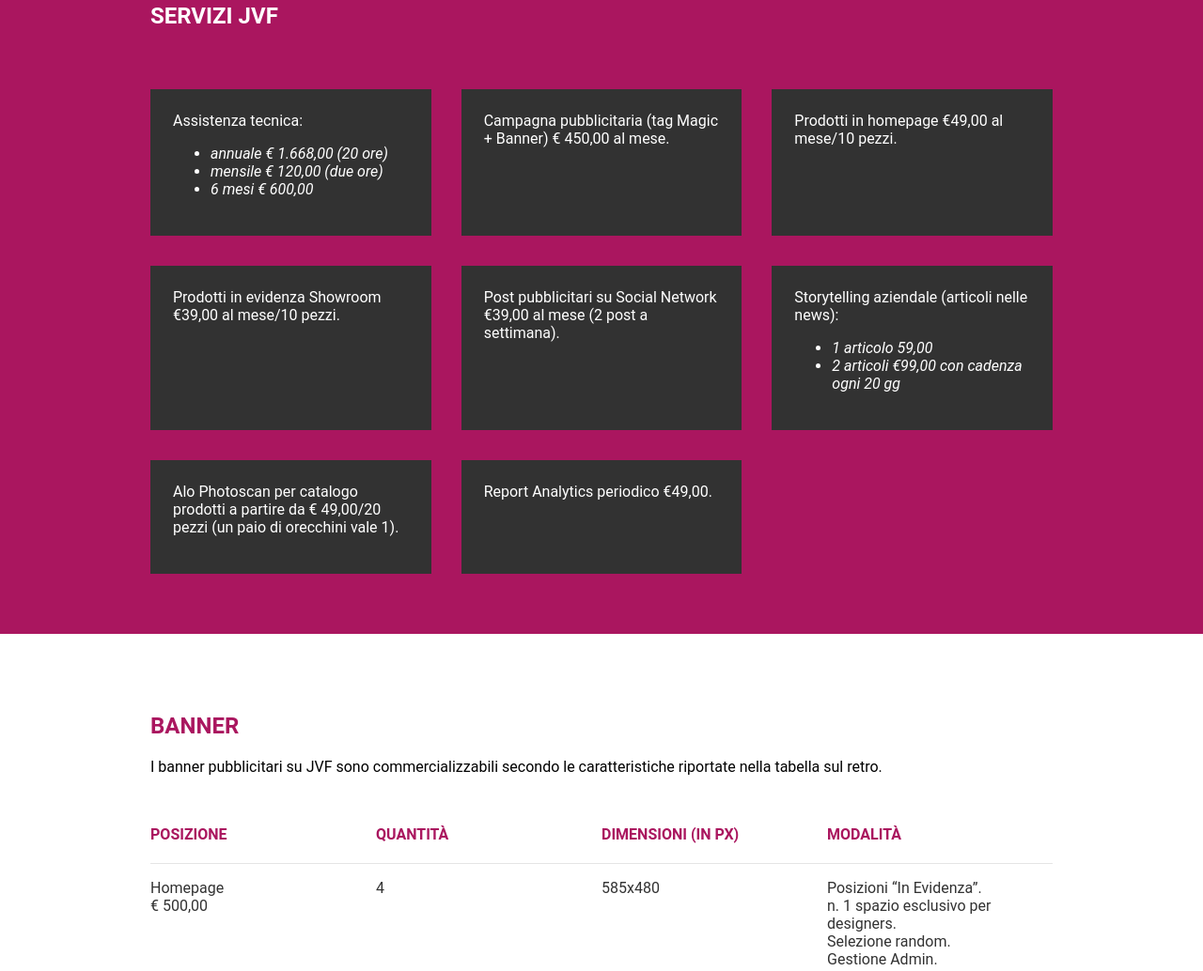
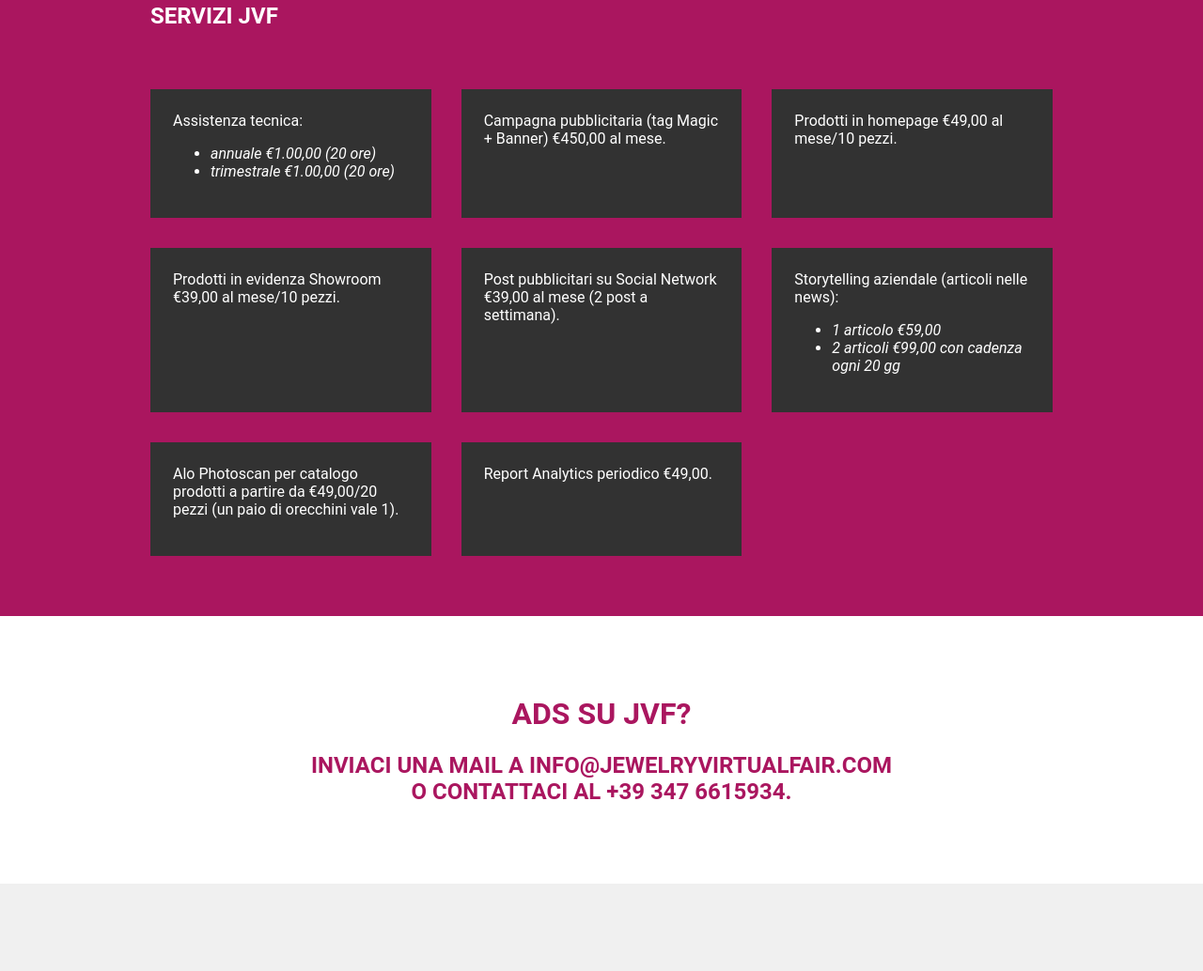
Before and after one commit to andreatoffanello/pagina_prezzi_jvf, a website: page docs/index.html in a window 1280 px wide. Shown: the part 1036-2070 px from the top of the page at 94% size. Drawn offline with Linux system fonts and the light colour scheme.

Commit message:
modifiche contenuti

```diff
--- a/docs/index.html
+++ b/docs/index.html
@@ -6,7 +6,7 @@
     <meta http-equiv="X-UA-Compatible" content="IE=edge">
     <meta name="viewport" content="width=device-width, initial-scale=1">
 
-	<title>Serizi e prezzi</title>
+	<title>Servizi e prezzi</title>
 	<link rel="stylesheet" type="text/css" href="css/style.min.css">
 	<link rel="stylesheet" href="https://use.fontawesome.com/releases/v5.8.1/css/all.css" integrity="sha384-50oBUHEmvpQ+1lW4y57PTFmhCaXp0ML5d60M1M7uH2+nqUivzIebhndOJK28anvf" crossorigin="anonymous">
 
@@ -14,6 +14,9 @@
 
 </head>
 <body>
+
+
+
 
 	<div class="navbar">
 
@@ -27,6 +30,8 @@
 		</div>
 
 	</div>
+
+
 
 	<div id="price" class="page">
 
@@ -120,15 +125,14 @@
 					<p>Assistenza tecnica:</p>
 
 						<ul>
-							<li>annuale € 1.668,00 (20 ore)</li>
-							<li>mensile € 120,00 (due ore)</li>
-							<li>6 mesi € 600,00</li>
+							<li>annuale €1.00,00 (20 ore)</li>
+							<li>trimestrale €1.00,00 (20 ore)</li>
 						</ul>
 				</div>
 
 				<div class="service">
 
-					<p>Campagna pubblicitaria (tag Magic + Banner) € 450,00 al mese.</p>
+					<p>Campagna pubblicitaria (tag Magic + Banner) €450,00 al mese.</p>
 
 				</div>
 
@@ -154,7 +158,7 @@
 
 					<p>Storytelling aziendale (articoli nelle news):</p>
 					<ul>
-						<li>1 articolo 59,00</li>
+						<li>1 articolo €59,00</li>
 						<li>2 articoli €99,00 con cadenza ogni 20 gg</li>
 					</ul>
 
@@ -162,7 +166,7 @@
 
 				<div class="service">
 
-					<p>Alo Photoscan per catalogo prodotti a partire da € 49,00/20 pezzi (un paio di orecchini vale 1).</p>
+					<p>Alo Photoscan per catalogo prodotti a partire da €49,00/20 pezzi (un paio di orecchini vale 1).</p>
 
 				</div>
 
@@ -181,9 +185,12 @@
 
 		<div class="section white">
 
-			<h2>Banner</h2>
+			<h1>ADS su JVF?</h1>
+			<h2>Inviaci una mail a info@jewelryvirtualfair.com <br/>o contattaci al +39 347 6615934.</h2>
 
-			I banner pubblicitari su JVF sono commercializzabili secondo le caratteristiche riportate nella tabella sul retro.
+			<!--h2>Banner</h2>
+
+			I banner pubblicitari su JVF sono commercializzabili secondo le caratteristiche riportate nella tabella.
 
 
 			<div class="tabella_banner">
@@ -296,7 +303,7 @@
 				<li>Coordinamento grafico della proposta pubblicitaria a cura di JVF dove espressamente richiesto in trattativa commerciale.</li>
 				<li>Periodo e modalità della campagna pubblicitaria secondo proposta commerciale.</li>
 				<li>Sezione fiere in base alla relativa grafica istituzionale (a cura dell’utente).</li>
-			</ul>
+			</ul!-->
 
 		</div>
 
--- a/docs/scss/style.scss
+++ b/docs/scss/style.scss
@@ -213,9 +213,10 @@
 	margin: 0 auto;
 	padding: 64px 16px;
 
-	h2 {
+	h1, h2 {
 		color: $main;
 		text-transform: uppercase;
+		text-align: center;
 
 	}
 
```
Also changed, not shown: docs/css/style.css, docs/css/style.min.css.
